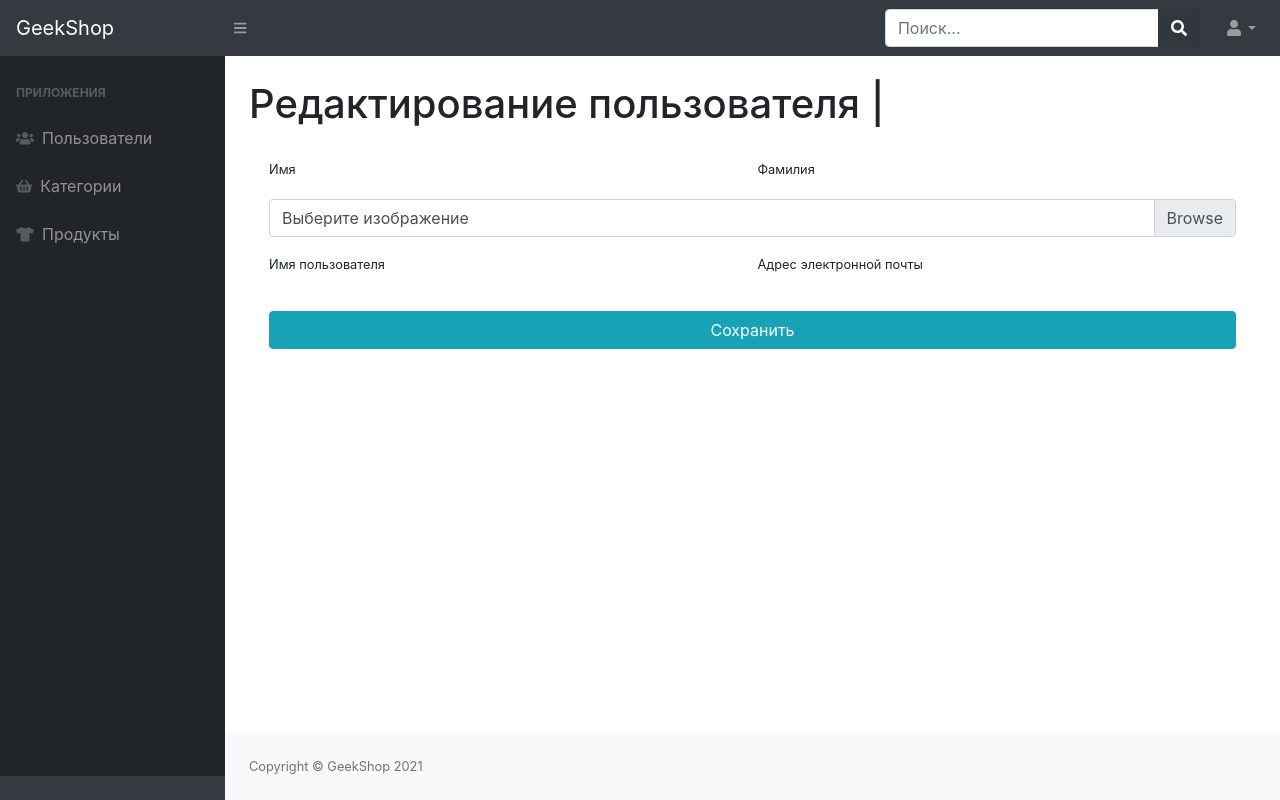
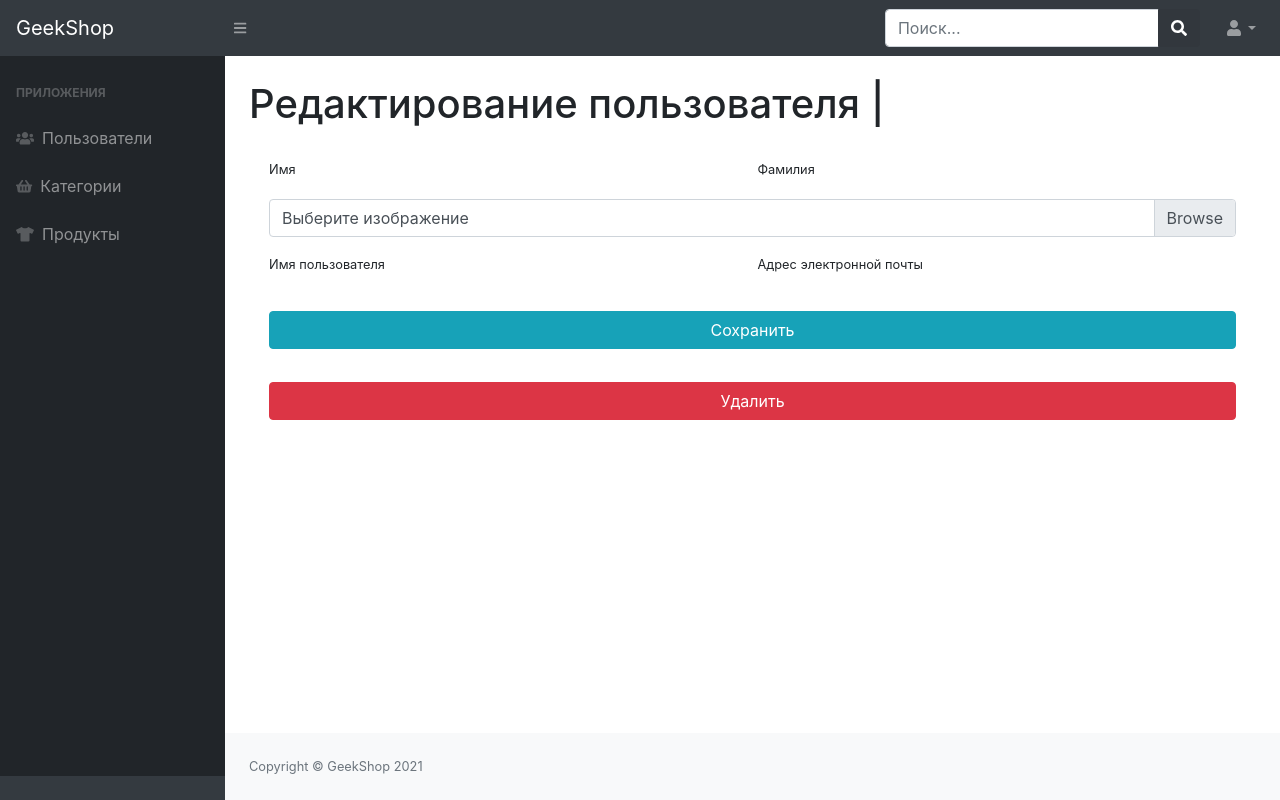
Before and after one commit to Vokler/geekshop-569-728, a Django app: template admins/templates/admins/admin-users-update-delete.html in a window 1280 px wide. Run offline with Django 3.2, Linux system fonts and the light colour scheme; the template is opened without the code that fills it, so the values that code supplies are empty; some libraries are stand-ins or nearby versions.

Commit message:
added DeleteView for admins app

```diff
--- a/admins/templates/admins/admin-users-update-delete.html
+++ b/admins/templates/admins/admin-users-update-delete.html
@@ -49,14 +49,14 @@
                         </div>
                     </div>
                 </form>
-{#                <div class="row">#}
-{#                    <div class="col-lg-12" style="margin-top: 33px;">#}
-{#                        <a href="{% url 'admins:admin_users_delete' selected_user.id %}"#}
-{#                           class="btn btn-danger btn-block">#}
-{#                            Удалить#}
-{#                        </a>#}
-{#                    </div>#}
-{#                </div>#}
+                <div class="row">
+                    <div class="col-lg-12" style="margin-top: 33px;">
+                        <form action="{% url 'admins:admin_users_delete' user.id %}" method="post">
+                            {% csrf_token %}
+                            <input type="submit" class="btn btn-danger btn-block" value="Удалить">
+                        </form>
+                    </div>
+                </div>
             </div>
         </div>
     </main>
--- a/admins/urls.py
+++ b/admins/urls.py
@@ -1,6 +1,6 @@
 from django.urls import path
 
-from admins.views import index, UserListView, UserUpdateView, admin_users_delete, UserCreateView
+from admins.views import index, UserListView, UserUpdateView, UserDeleteView, UserCreateView
 
 app_name = 'admins'
 
@@ -9,5 +9,5 @@ urlpatterns = [
     path('users/', UserListView.as_view(), name='admin_users'),
     path('users/create/', UserCreateView.as_view(), name='admin_users_create'),
     path('users/update/<int:pk>/', UserUpdateView.as_view(), name='admin_users_update'),
-    path('users/delete/<int:id>/', admin_users_delete, name='admin_users_delete'),
+    path('users/delete/<int:pk>/', UserDeleteView.as_view(), name='admin_users_delete'),
 ]
```
Also changed, not shown: admins/views.py (+13 -7 lines).
